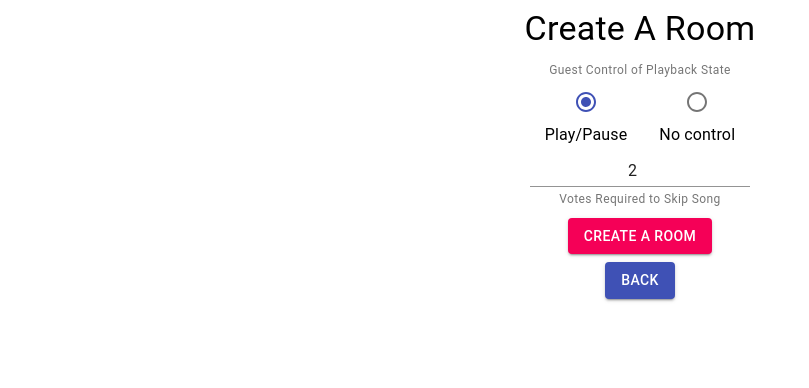
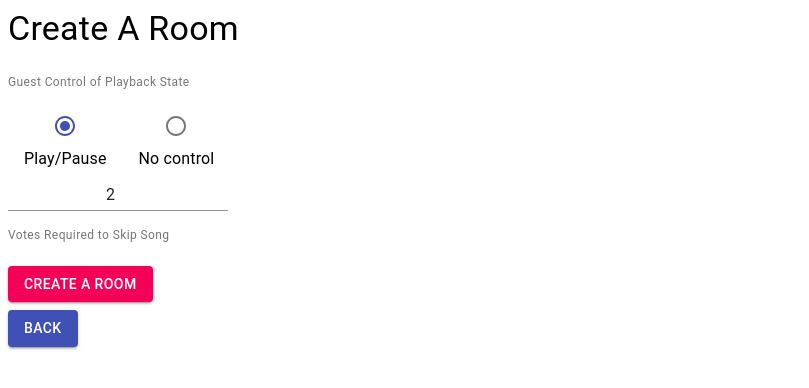
Before and after one commit to mateuszbaszaraba/music-playing-system-react-django, a React app in the folder music_controller/frontend/: page /create in a window 1280 px wide. Shown: the top 388 px of the page, without its empty margins (0-809 px from the left). Built offline with nearby package versions, Linux system fonts and the light colour scheme; no server answers; the HTML template or start-up script is replaced by a standard one.

Commit message:
fixed errors

```diff
--- a/music_controller/frontend/src/components/CreateRoomPage.tsx
+++ b/music_controller/frontend/src/components/CreateRoomPage.tsx
@@ -45,15 +45,15 @@ const CreateRoomPage = () => {
 
   return (
     <Grid container spacing={1}>
-      <Grid item xs={12} align="center">
+      <Grid item xs={12} justify="center">
         <Typography component="h4" variant="h4">
           Create A Room
         </Typography>
       </Grid>
-      <Grid item xs={12} align="center">
+      <Grid item xs={12} justify="center">
         <FormControl component="fieldset">
           <FormHelperText component="div">
-            <div align="center">Guest Control of Playback State</div>
+            <p>Guest Control of Playback State</p>
           </FormHelperText>
           <RadioGroup row defaultValue="true" onChange={handleGuestCanPause}>
             <FormControlLabel
@@ -71,7 +71,7 @@ const CreateRoomPage = () => {
           </RadioGroup>
         </FormControl>
       </Grid>
-      <Grid item xs={12} align="center">
+      <Grid item xs={12} justify="center">
         <FormControl>
           <TextField
             required={true}
@@ -81,11 +81,11 @@ const CreateRoomPage = () => {
             inputProps={{ min: 1, style: { textAlign: 'center' } }}
           />
           <FormHelperText component="div">
-            <div align="center">Votes Required to Skip Song</div>
+            <p>Votes Required to Skip Song</p>
           </FormHelperText>
         </FormControl>
       </Grid>
-      <Grid item xs={12} align="center">
+      <Grid item xs={12} justify="center">
         <Button
           color="secondary"
           variant="contained"
@@ -94,7 +94,7 @@ const CreateRoomPage = () => {
           Create A Room
         </Button>
       </Grid>
-      <Grid item xs={12} align="center">
+      <Grid item xs={12} justify="center">
         <Button color="primary" variant="contained" to="/" component={Link}>
           Back
         </Button>
--- a/music_controller/frontend/src/components/HomePage.tsx
+++ b/music_controller/frontend/src/components/HomePage.tsx
@@ -27,12 +27,12 @@ const HomePage = () => {
   const HomePageComponent = () => {
     return (
       <Grid container spacing={3}>
-        <Grid item xs={12} align="center">
-          <Typography variant="h3" compact="h3">
+        <Grid item xs={12} justify="center">
+          <Typography variant="h3" component="h3">
             Music Listening With Friends
           </Typography>
         </Grid>
-        <Grid item xs={12} align="center">
+        <Grid item xs={12} justify="center">
           <ButtonGroup disableElevation variant="contained" color="primary">
             <Button color="primary" to="/join" component={Link}>
               Join a Room
--- a/music_controller/frontend/src/components/RoomJoinPage.tsx
+++ b/music_controller/frontend/src/components/RoomJoinPage.tsx
@@ -30,7 +30,7 @@ const RoomJoinPage = () => {
   }
 
   return (
-    <Grid container spacing={1} align="center">
+    <Grid container spacing={1} justify="center">
       <Grid item xs={12}>
         <Typography variant="h4" component="h4">
           Join a Room
@@ -38,7 +38,6 @@ const RoomJoinPage = () => {
       </Grid>
       <Grid item xs={12}>
         <TextField
-          error={error}
           label="Code"
           placeholder="Enter a Room Code"
           value={roomCode}
```
